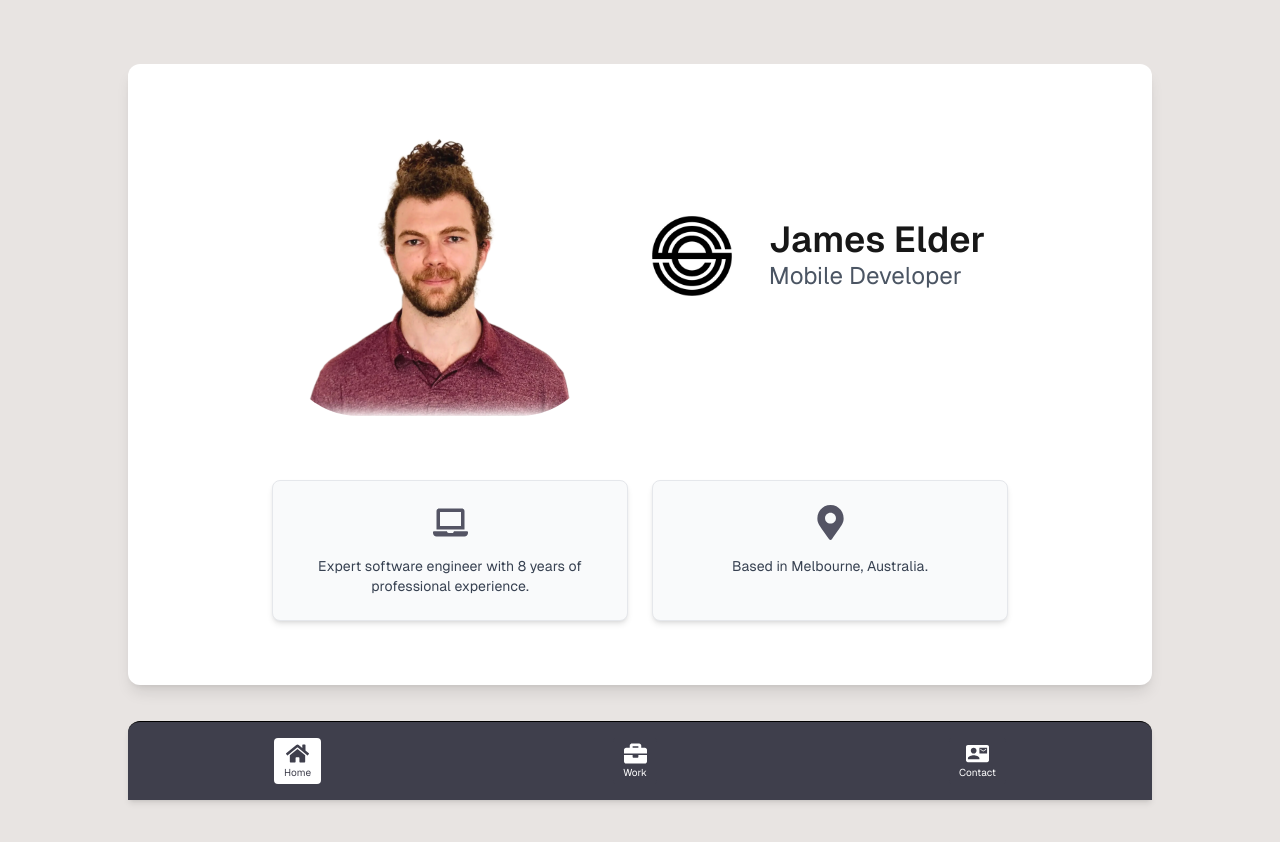
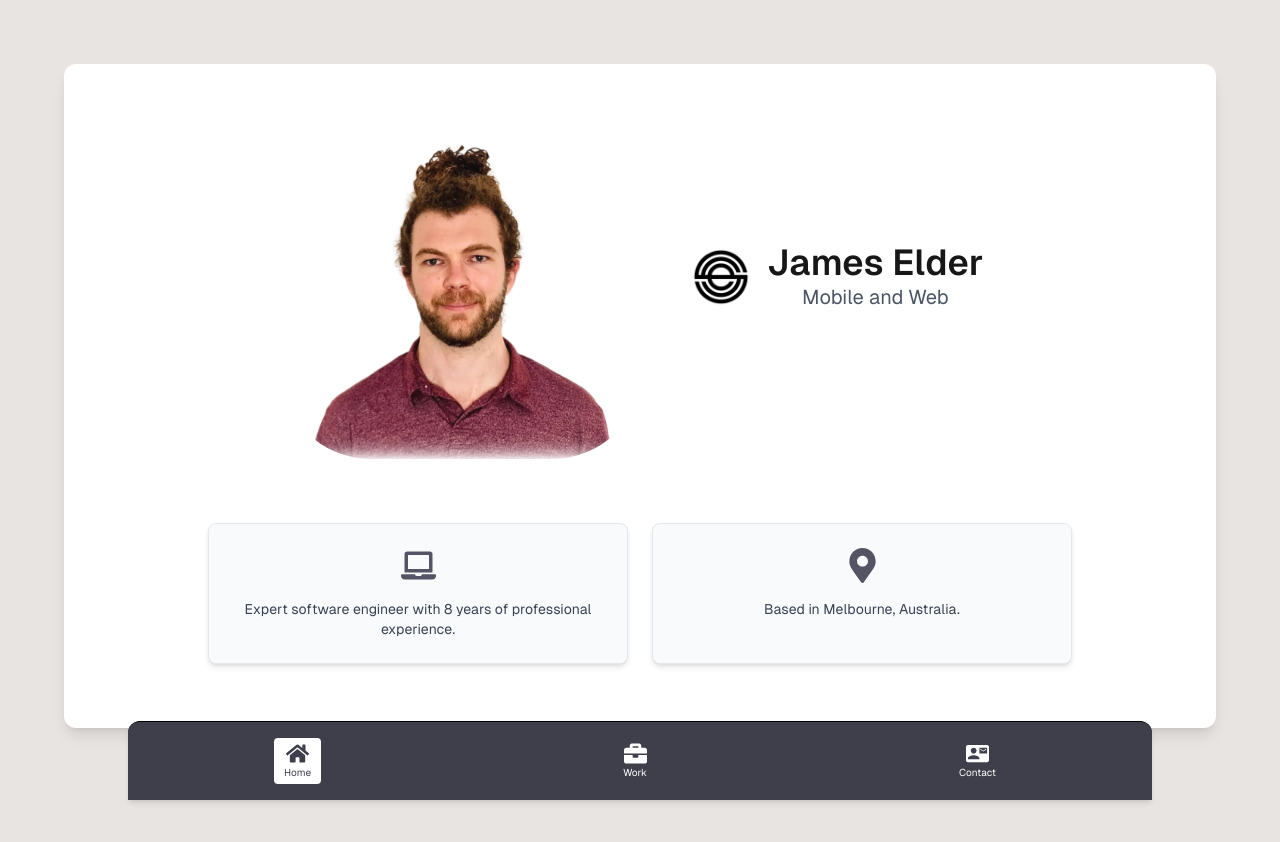
Before and after one commit to elder-software/elder-software-website, a Next.js app: page / in a window 1280 px wide. Shown: the top 842 px of the page. Before the commit the page ends 813 px from the top, so only its background shows below. Built offline with nearby package versions, Linux system fonts and the light colour scheme.

Commit message:
Finished responsive design

```diff
--- a/src/app/layout.tsx
+++ b/src/app/layout.tsx
@@ -29,7 +29,7 @@ export default function RootLayout({
       <body
         className={`${geistSans.variable} ${geistMono.variable} antialiased flex flex-col bg-vermillion-50`}
       >
-        <div className="mx-2 sm:mx-4 md:mx-32 h-screen flex flex-col">
+        <div className="mx-2 sm:mx-4 md:mx-16 h-screen flex flex-col">
           <div id="root" className="flex flex-col flex-grow pb-16 mb-16">
             {children}
           </div>
--- a/src/app/work/ExpandedWorkItem.tsx
+++ b/src/app/work/ExpandedWorkItem.tsx
@@ -24,7 +24,7 @@ const ExpandedWorkItem: React.FC<ExpandedWorkItemProps> = ({
 }) => {
   return (
     <div
-      className="relative grid grid-cols-[1fr_2fr] items-start gap-8 rounded-lg border border-gray-200 bg-white p-8 shadow-lg"
+      className="relative flex flex-col md:grid md:grid-cols-[1fr_2fr] items-start gap-4 md:gap-8 rounded-lg border border-gray-200 bg-white p-4 md:p-8 shadow-lg"
     >
       <button
         onClick={onClose}
@@ -38,15 +38,18 @@ const ExpandedWorkItem: React.FC<ExpandedWorkItemProps> = ({
           <Image
             src={item.icon}
             alt={`${item.name} icon`}
-            width={50}
-            height={50}
+            width={40}
+            height={40}
+            className="md:w-[50px] md:h-[50px]"
           />
-          <h2 className="m-0 text-[1.8em]">{item.name}</h2>
+          <h2 className="m-0 text-xl md:text-[1.8em] font-semibold">
+            {item.name}
+          </h2>
         </div>
 
         <div>
           <h4
-            className="mb-2.5 mt-0 border-b border-gray-200 pb-1"
+            className="mb-2.5 mt-0 border-b border-gray-200 pb-1 text-base md:text-lg font-semibold"
           >
             Technologies Used
           </h4>
@@ -54,7 +57,7 @@ const ExpandedWorkItem: React.FC<ExpandedWorkItemProps> = ({
             {item.technologies.map((tech, index) => (
               <span
                 key={index}
-                className="rounded bg-gray-400 px-3 py-1 text-sm text-white"
+                className="rounded bg-gray-400 px-3 py-1 text-xs sm:text-sm text-white"
               >
                 {tech}
               </span>
@@ -64,13 +67,13 @@ const ExpandedWorkItem: React.FC<ExpandedWorkItemProps> = ({
 
         <div>
           <h4
-            className="mb-2.5 mt-0 border-b border-gray-200 pb-1"
+            className="mb-2.5 mt-0 border-b border-gray-200 pb-1 text-base md:text-lg font-semibold"
           >
             Key Details
           </h4>
           <ul className="m-0 list-disc pl-5">
             {item.keyDetails.map((detail) => (
-              <li key={detail} className="mb-1">
+              <li key={detail} className="mb-1 text-sm md:text-base">
                 {detail}
               </li>
             ))}
@@ -79,13 +82,13 @@ const ExpandedWorkItem: React.FC<ExpandedWorkItemProps> = ({
 
         {item.testimonial && (
           <div
-            className="mt-4 border-l-1 border-gray-200 pl-4 italic"
+            className="mt-4 border-l-2 border-gray-300 pl-4 italic"
           >
-            <p className="m-0">&quot;{item.testimonial}&quot;</p>
+            <p className="m-0 text-sm md:text-base">
+              &quot;{item.testimonial}&quot;
+            </p>
             {item.testimonialAuthor && (
-              <p
-                className="mt-1 text-right font-bold"
-              >
+              <p className="mt-1 text-right text-sm md:text-base font-semibold">
                 - {item.testimonialAuthor}
               </p>
             )}
@@ -97,17 +100,19 @@ const ExpandedWorkItem: React.FC<ExpandedWorkItemProps> = ({
       <div className="flex flex-col gap-5">
         <div>
           <h4
-            className="mb-2.5 mt-0 border-b border-gray-200 pb-1"
+            className="mb-2.5 mt-0 border-b border-gray-200 pb-1 text-base md:text-lg font-semibold"
           >
             Description
           </h4>
-          <p className="m-0 leading-relaxed">{item.description}</p>
+          <p className="m-0 leading-relaxed text-sm md:text-base">
+            {item.description}
+          </p>
         </div>
 
         {item.screenshots && item.screenshots.length > 0 && (
           <div>
             <h4
-              className="mb-4 mt-0 border-b border-gray-200 pb-1"
+              className="mb-4 mt-0 border-b border-gray-200 pb-1 text-base md:text-lg font-semibold"
             >
               Screenshots
             </h4>
--- a/src/app/work/page.tsx
+++ b/src/app/work/page.tsx
@@ -62,11 +62,7 @@ const Work: React.FC = () => {
   }
 
   return (
-    <div
-      className={`my-4 grid ${
-        isMobile ? "grid-cols-1" : "grid-cols-3"
-      } gap-x-3 items-start auto-rows-min`}
-    >
+    <div className="my-4 grid grid-cols-1 sm:grid-cols-2 md:grid-cols-3 gap-x-3 items-start auto-rows-min">
       <motion.div
         className={`contents`}
         variants={containerVariants}
@@ -100,9 +96,7 @@ const Work: React.FC = () => {
             initial="collapsed"
             animate="open"
             exit="collapsed"
-            className={`${
-              isMobile ? "col-span-1" : "col-span-3"
-            } overflow-hidden`}
+            className="col-span-1 sm:col-span-2 md:col-span-3 overflow-hidden"
             style={{
               gridRowStart: gridRowStart,
             }}
--- a/src/components/about/About.tsx
+++ b/src/components/about/About.tsx
@@ -29,38 +29,41 @@ const About: React.FC = () => {
       animate="visible"
     >
       <motion.div
-        className="flex flex-col md:flex-row items-center justify-center gap-8 md:gap-8 mx-auto py-4 md:py-8 px-2 md:px-8"
+        className="flex flex-col md:flex-row justify-center gap-8 md:gap-8 mx-auto py-4 md:py-8 px-32 md:px-8 w-full"
         variants={childVariants}
       >
-        <div className="w-1/2 md:w-1/3 flex-shrink-0">
+        <div className="w-1/3 md:w-1/3 flex-shrink-0">
           <Image
             className="opacity-95 rounded-[25%] w-full h-auto object-cover"
             src={"/jamie-photo.webp"}
             alt="james-potrait"
-            width={200}
-            height={200}
+            width={150}
+            height={150}
             priority
           />
         </div>
 
-        <div className="flex flex-col md:flex-row items-center justify-center p-4 gap-4 md:gap-8">
+        <div className="flex flex-col md:flex-row items-center justify-center p-4 gap-4 md:gap-4">
           <Image
             src="/logo512.png"
             alt="Elder Software Logo"
             width={60}
             height={60}
-            className="md:w-[90px] md:h-[90px]"
+            className="md:w-[60px] md:h-[60px] self-center"
           />
+
           <div className="text-center md:text-left">
             <h1 className="text-xl md:text-3xl lg:text-4xl font-semibold">
               James Elder
             </h1>
-            <h2 className="text-md md:text-xl lg:text-2xl text-gray-600">
-              Mobile Developer
+            <h2 className="text-md md:text-xl text-gray-600 text-center">
+              Mobile and Web
             </h2>
           </div>
         </div>
       </motion.div>
+
+      <div className="flex-1" />
       <motion.div
         className="w-full px-32 pb-4 md:pb-8"
         variants={childVariants}
--- a/src/components/footer/Footer.tsx
+++ b/src/components/footer/Footer.tsx
@@ -2,7 +2,6 @@
 
 import React, { useState, useEffect } from "react";
 import { usePathname } from "next/navigation";
-import Image from "next/image";
 import Link from "next/link";
 import { FooterIcon } from "./FooterIcon";
 import { MdContactMail } from "react-icons/md";
--- a/tailwind.config.ts
+++ b/tailwind.config.ts
@@ -18,7 +18,7 @@ const config: Config = {
           "conic-gradient(from 180deg at 50% 50%, var(--tw-gradient-stops))",
       },
       screens: {
-        sm: "640px", // Mobile devices
+        sm: "500px", // Mobile devices
         md: "900px", // Tablet devices
       },
       colors: {
```
